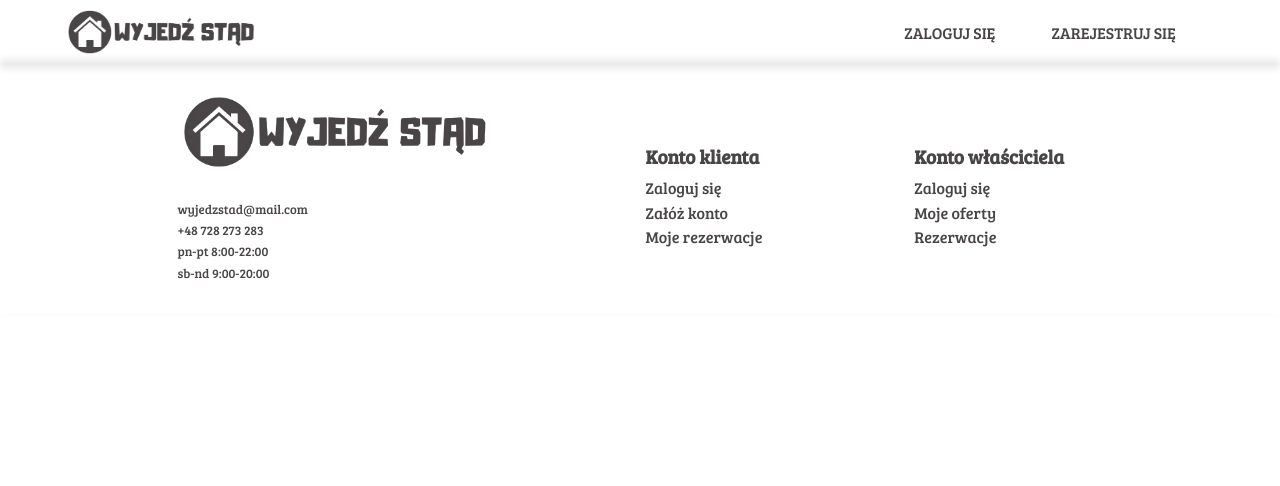
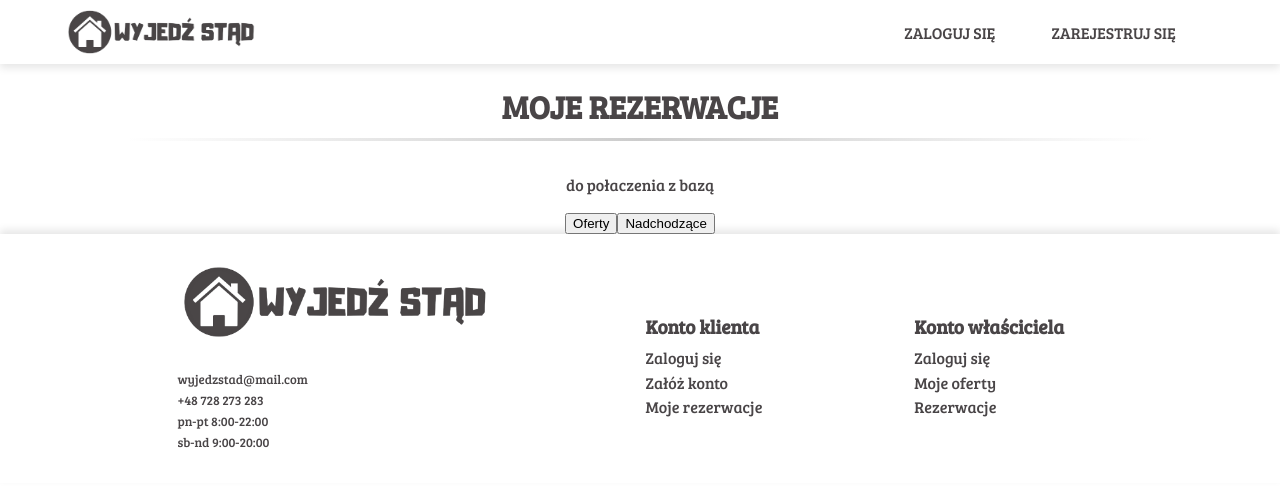
Before and after one commit to afra50/Bazy-Danych, a React (Create React App) app in the folder projekt/: page /client/reservations in a window 1280 px wide. Shown: the top 486 px of the page. Built offline with nearby package versions, Linux system fonts and the light colour scheme.

Commit message:
MyReservation

```diff
--- a/projekt/src/components/App.js
+++ b/projekt/src/components/App.js
@@ -8,6 +8,7 @@ import Sign_up from "./pages/Sign_up";
 import SignIn from "./pages/Sign_in";
 import SignInAsOwner from "./pages/Sign_in_owners";
 import Profile from "./pages/owner/Profile";
+import MyReservations from "./pages/client/My_reservation";
 import Private_owner_route from "./Private_owner_route";
 import { AuthProvider } from "./Auth_context";
 
@@ -19,6 +20,7 @@ function App() {
           <Header />
           <main>
             <Routes>
+
               <Route path="/" element={<Home_page />} />
               <Route path="/SignUp" element={<Sign_up />} />
               <Route path="/SignIn" element={<SignIn />} />
@@ -31,6 +33,8 @@ function App() {
                   </Private_owner_route>
                 }
               />
+              <Route path="/client/reservations" element={<MyReservations />} />
+
             </Routes>
           </main>
           <Footer />
--- a/projekt/src/components/Footer.js
+++ b/projekt/src/components/Footer.js
@@ -1,6 +1,7 @@
 import React from "react";
 import "../styles/Footer.scss";
 import logo from "../assets/images/logo.png";
+import { Link } from "react-router-dom";
 
 function Footer() {
   return (
@@ -21,16 +22,16 @@ function Footer() {
         </p>
       </div>
       <div className="column_footer">
-        <h2>Konto klienta</h2>
-        <a href="/SignIn">Zaloguj się</a>
-        <a href="/SignUp">Załóż konto</a>
-        <a href="">Moje rezerwacje</a>
+      <h2>Konto klienta</h2>
+        <Link to="/SignIn">Zaloguj się</Link>
+        <Link to="/SignUp">Załóż konto</Link>
+        <Link to="/client/reservations">Moje rezerwacje</Link>
       </div>
       <div className="column_footer">
         <h2>Konto właściciela</h2>
-        <a href="/SignInAsOwner">Zaloguj się</a>
-        <a href="">Moje oferty</a>
-        <a href="">Rezerwacje</a>
+        <Link to="/SignInAsOwner">Zaloguj się</Link>
+        <Link to="/owner/offers">Moje oferty</Link>
+        <Link to="/owner/reservations">Rezerwacje</Link>
       </div>
     </footer>
   );
--- /dev/null
+++ b/projekt/src/components/pages/client/My_reservation.js
@@ -0,0 +1,22 @@
+import React from "react";
+import "../../../styles/pages/client/My_reservation.scss";
+
+function MyReservations() {
+  return (
+    <div className="reservation">
+
+            <h1>MOJE REZERWACJE</h1>
+            <div className="reservation-content">
+                <p>do połaczenia z bazą </p>
+             </div>
+            <div className="reservation-option">
+
+                <button>Oferty</button>
+                <button>Nadchodzące</button>
+            </div>
+
+    </div>
+  );
+}
+
+export default MyReservations;
--- /dev/null
+++ b/projekt/src/styles/pages/client/My_reservation.scss
@@ -0,0 +1,35 @@
+@import "../../Variables.scss";
+
+.reservation{
+    display: flex;
+    flex-direction: column;
+    align-items: center;
+    font-family: $font-primary;
+    color: $primary-color;
+  //  padding: 1rem 4rem 1rem 8rem;
+    width: 100%;
+    h1{
+        font-size: 2rem;
+        font-weight: bold;
+        padding-bottom: 0.5rem;
+        color: $primary-color;
+        text-align: center;
+        width: 100%;
+        position: relative;
+
+
+        &::after {
+            content: '';
+            display: block;
+            width: 80%;
+            height: 0.2rem;
+            margin: 0 auto;
+            background: linear-gradient(to right, transparent, #ccc, transparent);
+            position: absolute;
+            bottom: -0.3rem;
+            left: 10%;
+    }
+
+
+}
+}
```
